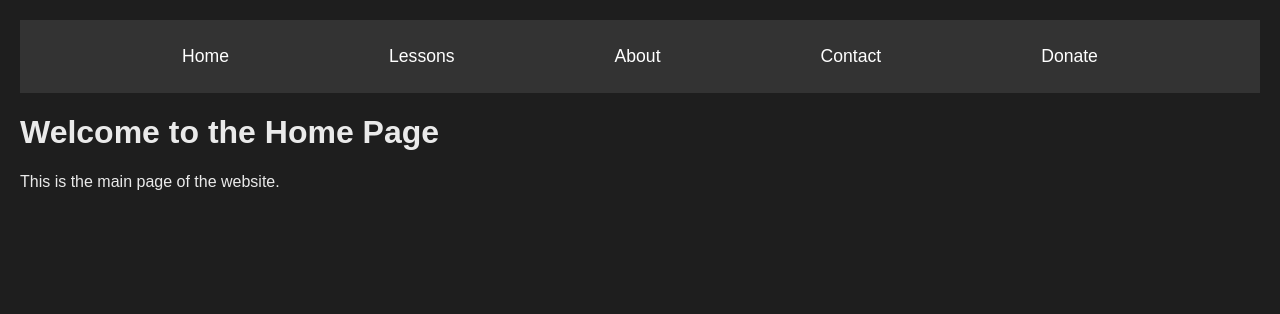
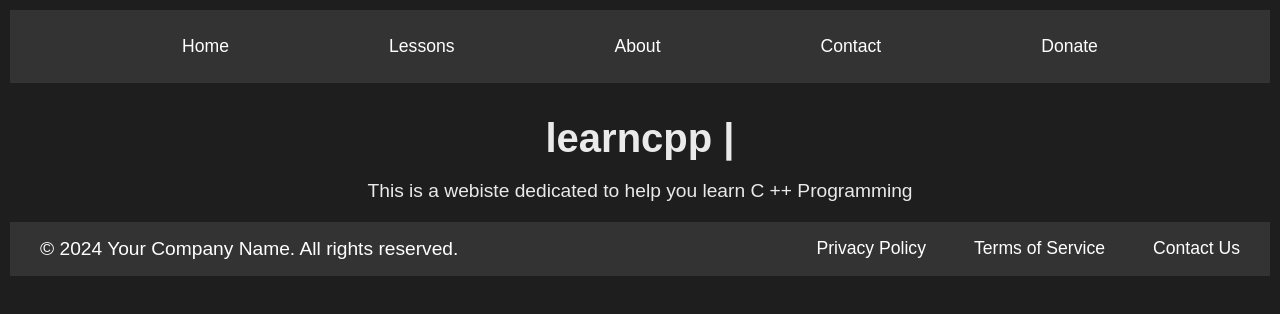
Before and after one commit to KeerthX/learncpp, a React (Create React App) app: page / in a window 1280 px wide. Shown: the top 314 px of the page. Built offline with nearby package versions, Linux system fonts and the light colour scheme.

Commit message:
Updated Home, Added Footer

```diff
--- a/package.json
+++ b/package.json
@@ -6,6 +6,7 @@
     "@testing-library/jest-dom": "^5.17.0",
     "@testing-library/react": "^13.4.0",
     "@testing-library/user-event": "^13.5.0",
+    "bootstrap": "^5.3.3",
     "react": "^18.3.1",
     "react-dom": "^18.3.1",
     "react-markdown": "^9.0.1",
--- /dev/null
+++ b/src/components/Footer.js
@@ -0,0 +1,21 @@
+// src/components/Footer.js
+import React from 'react';
+import '../styles/Footer.css';
+
+
+const Footer = () => {
+    return (
+        <footer className="footer">
+            <div className="footer-content">
+                <p>&copy; {new Date().getFullYear()} Your Company Name. All rights reserved.</p>
+                <nav>
+                    <a href="/privacy">Privacy Policy</a>
+                    <a href="/terms">Terms of Service</a>
+                    <a href="/contact">Contact Us</a>
+                </nav>
+            </div>
+        </footer>
+    );
+};
+
+export default Footer;
--- a/src/index.css
+++ b/src/index.css
@@ -6,7 +6,12 @@ body {
   color: #eaeaea;
   /* Light text color */
   margin: 0;
-  padding: 20px;
+  padding: 10px;
+}
+
+section {
+  height: 100%;
+  width: 100%;
 }
 
 code {
--- a/src/pages/About.js
+++ b/src/pages/About.js
@@ -1,11 +1,13 @@
 // src/pages/About.js
 import React from 'react';
+import Footer from '../components/Footer';
 
 const About = () => {
     return (
         <div>
             <h1>About</h1>
             <p>This is the About page.</p>
+            <Footer />
         </div>
     );
 };
--- a/src/pages/Contact.js
+++ b/src/pages/Contact.js
@@ -1,11 +1,13 @@
 // src/pages/Contact.js
 import React from 'react';
+import Footer from '../components/Footer';
 
 const Contact = () => {
     return (
         <div>
             <h1>Contact Me</h1>
             <p>This is the Contact Me page.</p>
+            <Footer />
         </div>
     );
 };
--- a/src/pages/Donate.js
+++ b/src/pages/Donate.js
@@ -1,11 +1,13 @@
 // src/pages/Donate.js
 import React from 'react';
+import Footer from '../components/Footer';
 
 const Donate = () => {
     return (
         <div>
             <h1>Donate</h1>
             <p>This is the Donate page.</p>
+            <Footer />
         </div>
     );
 };
--- a/src/pages/Home.js
+++ b/src/pages/Home.js
@@ -1,12 +1,21 @@
 // src/pages/Home.js
 import React from 'react';
+import '../styles/Home.css';
+import Footer from '../components/Footer';
 
 const Home = () => {
     return (
         <div className="home">
-            <h1>Welcome to the Home Page</h1>
-            <p>This is the main page of the website.</p>
+            <section className="full-page">
+                <div className='main'>
+                    <h1>learncpp |</h1>
+                    <p>This is a webiste dedicated to help you learn C ++ Programming</p>
+                </div>
+
+            </section>
+            <Footer />
         </div>
+
     );
 };
 
--- /dev/null
+++ b/src/styles/Footer.css
@@ -0,0 +1,45 @@
+/* src/components/Footer.css */
+.footer {
+    background-color: #333;
+    padding: 1rem;
+}
+
+.footer-content {
+    max-width: 1200px;
+    margin: 0 auto;
+    display: flex;
+    justify-content: space-between;
+    align-items: center;
+}
+
+.footer p {
+    margin: 0;
+    color: white;
+}
+
+.footer nav {
+    display: flex;
+    gap: 3rem;
+}
+
+.footer nav a {
+    color: white;
+    text-decoration: none;
+    font-size: 1.1rem;
+}
+
+.footer nav a:hover {
+    text-decoration: underline;
+}
+
+@media (max-width: 768px) {
+    .footer-content {
+        flex-direction: column;
+        text-align: center;
+    }
+
+    .footer nav {
+        margin-top: 1rem;
+        gap: 1rem;
+    }
+}
--- /dev/null
+++ b/src/styles/Home.css
@@ -0,0 +1,34 @@
+/* src/styles/Home.css */
+html,
+body,
+#root {
+    height: 100%;
+    margin: 0;
+    padding: 0;
+}
+
+.home {
+    min-height: 100%;
+    display: flex;
+    flex-direction: column;
+}
+
+.full-page {
+    flex: 1;
+    display: flex;
+    justify-content: center;
+    align-items: center;
+}
+
+.main {
+    text-align: center;
+}
+
+h1 {
+    font-size: 2.5rem;
+    margin-bottom: 1rem;
+}
+
+p {
+    font-size: 1.2rem;
+}
```
Also changed, not shown: src/index.js (line endings or trailing spaces), 1 other file (tests, documents, lock files or other folders).
